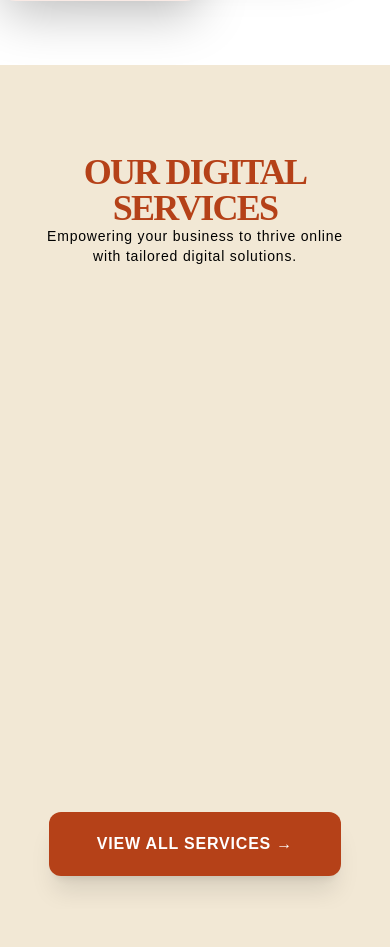
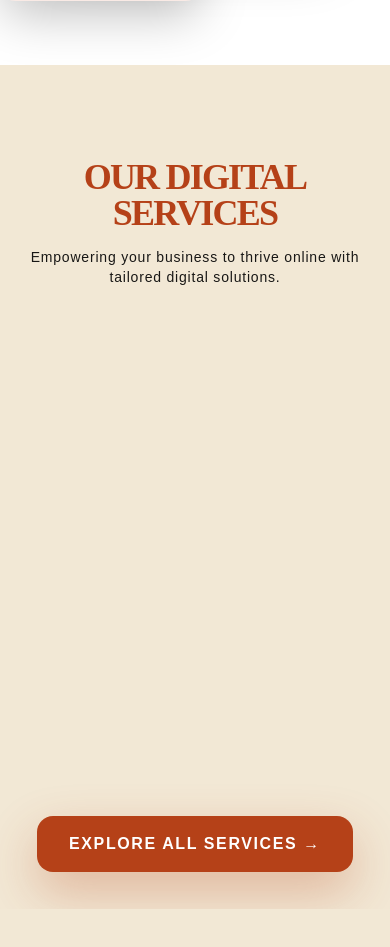
Before and after one commit to Umarnazir-7860/Bizgrow-Digital, a Next.js app: page / in a window 390 px wide. Shown: the part 2112-3059 px from the top of the page. Built offline with nearby package versions, Linux system fonts and the light colour scheme.

Commit message:
Adjust the heading hierarchy of horizontal services component

```diff
--- a/app/page.js
+++ b/app/page.js
@@ -50,7 +50,7 @@ const HomePage = () => {
       </section>
 
       {/* 🚀 UNIQUE FEATURE SECTION: Boost Online Presence */}
-      <section className="relative py-24 bg-white dark:bg-[#000B25] overflow-hidden">
+      <section className="relative py-24 bg-white dark:bg-[#000B25]  overflow-hidden">
         {/* Background Subtle Branding Elements */}
         <div className="absolute top-0 left-0 w-64 h-64 bg-[#B54118]/5 blur-[100px] rounded-full -z-10" />
         <div className="absolute bottom-0 right-0 w-96 h-96 bg-[#B54118]/5 blur-[130px] rounded-full -z-10" />
--- a/components/HorizontalProcess.jsx
+++ b/components/HorizontalProcess.jsx
@@ -143,9 +143,9 @@ const HorizontalProcess = () => {
                 </FadeIn>
                 <FadeIn direction={isVertical ? "up" : "right"} delay={0.2}>
                   {/* Font sizes optimized for all screens */}
-                  <h2 className="text-5xl sm:text-7xl lg:text-[6.5rem]  font-black dark:text-white text-slate-900 leading-none mt-4">
+                  <h3 className="text-5xl sm:text-7xl lg:text-[6.5rem]  font-black dark:text-white text-slate-900 leading-none mt-4">
                     {item.title}
-                  </h2>
+                  </h3>
                 </FadeIn>
                 {/* Naya Paragraph Section yahan aayega */}
                 <FadeIn direction={isVertical ? "up" : "right"} delay={0.4}>
--- a/components/ServicesServer.jsx
+++ b/components/ServicesServer.jsx
@@ -3,7 +3,7 @@ import { useRef } from "react";
 import Image from "next/image";
 import Link from "next/link";
 import { motion, useScroll, useTransform } from "framer-motion";
-import FadeIn from "@components/MotionWrapper";
+import FadeIn from "./MotionWrapper";
 
 export default function ServicesSection() {
   const container = useRef(null);
@@ -47,27 +47,26 @@ export default function ServicesSection() {
   ];
 
   return (
-    <section ref={container} className="relative w-full h-[250vh] md:h-[350vh] bg-[#F2E8D5] dark:bg-black dark:border-b-2 dark:border-orange-700 ">
-      <div className="sticky top-0 h-screen w-full flex flex-col items-center justify-center overflow-hidden px-4">
+    <section ref={container} className="relative w-full h-[300vh] md:h-[400vh] bg-[#F2E8D5] dark:bg-black dark:border-b-2 dark:border-orange-700">
+      <div className="sticky top-0 h-screen w-full flex flex-col items-center justify-center overflow-hidden">
 
-        {/* Heading Section */}
-        <div className="text-center z-10 w-full flex flex-col items-center">
+        {/* --- Heading: Optimized Spacing --- */}
+        <div className="text-center z-10 w-full px-6 flex flex-col items-center mb-4 md:mb-8">
           <FadeIn direction="up">
-            <h2 className="text-4xl mt-20 md:text-6xl text-[#B54118] font-bold uppercase tracking-tighter leading-none">
+            <h2 className="text-4xl md:text-6xl lg:text-6xl mt-8 text-[#B54118] font-black uppercase tracking-tighter leading-none pt-10">
               Our Digital Services
             </h2>
           </FadeIn>
 
           <FadeIn direction="up" delay={0.2}>
-            {/* Contrast Fix: text-black dark:text-white ensure accessibility */}
-            <p className="text-black dark:text-white mb-6 text-sm  md:text-[16px] font-medium max-w-[300px] md:max-w-xl mx-auto">
+            <p className="text-black dark:text-white mt-4 text-sm md:text-[16px] font-medium max-w-xl mx-auto opacity-90">
               Empowering your business to thrive online with tailored digital solutions.
             </p>
           </FadeIn>
         </div>
 
-        {/* Cards Wrapper */}
-        <div className="relative w-full mt-7 max-w-5xl h-[50vh] md:h-[60vh] flex items-center justify-center">
+        {/* --- Cards Wrapper: Fully Responsive Container --- */}
+        <div className="relative w-full max-w-6xl px-4 h-[55vh] md:h-[50vh] flex items-center justify-center">
           {visibleCards.map((card, idx) => {
             const start = idx * 0.18;
             const end = start + 0.25;
@@ -85,12 +84,11 @@ export default function ServicesSection() {
           })}
         </div>
 
-        {/* View All Services Button */}
-        <div className="mt-16 z-10 w-full ">
-          {/* Touch Target Fix: Added padding around link for better clickable area */}
-          <Link href="/our-digital-services" className="flex justify-center p-2 group" aria-label="View all of our digital services">
-            <button className="px-12 py-5 mb-4 bg-[#B54118] text-white text-base md:text-lg font-bold rounded-xl hover:scale-105 active:scale-95 transition-all duration-300 shadow-xl uppercase tracking-wider whitespace-nowrap">
-              View All Services →
+        {/* --- Footer Button: Always Visible --- */}
+        <div className="mt-8 md:mt-12 z-20 w-full px-4 flex justify-center">
+          <Link href="/our-digital-services" className="group" aria-label="View all of our digital services">
+            <button className="px-8 py-4 md:px-14 md:py-4 my-4 bg-[#B54118] text-white text-base md:text-lg font-black rounded-2xl hover:scale-110 active:scale-95 transition-all duration-500 shadow-[0_20px_50px_rgba(181,65,24,0.3)] uppercase tracking-widest">
+              Explore All Services →
             </button>
           </Link>
         </div>
@@ -101,37 +99,44 @@ export default function ServicesSection() {
 
 function Card({ title, img, desc, alt, i, progress, range, isFirst, isLast }) {
   const [start, end] = range;
-  const xTranslate = isFirst ? "0%" : "120%";
-  const xExit = isLast ? "0%" : "-120%";
+
+  // Logic remains same, but we use percentages that adapt to parent width
+  const xTranslate = isFirst ? "0%" : "150%";
+  const xExit = isLast ? "0%" : "-150%";
 
   const x = useTransform(progress, [start, start + 0.1, end - 0.1, end], [xTranslate, "0%", "0%", xExit]);
   const opacity = useTransform(progress, [start, start + 0.05, end - 0.05, end], [isFirst ? 1 : 0, 1, 1, isLast ? 1 : 0]);
-  const scale = useTransform(progress, [start, start + 0.1, end - 0.1, end], [isFirst ? 1 : 0.9, 1, 1, isLast ? 1 : 0.9]);
+  const scale = useTransform(progress, [start, start + 0.1, end - 0.1, end], [isFirst ? 1 : 0.85, 1, 1, isLast ? 1 : 0.85]);
 
   return (
     <motion.div
-      style={{ x, opacity, scale, zIndex: i, transformZ: 0 }}
-      className="absolute w-[95%] md:w-full max-w-3xl shadow-2xl rounded-[1.5rem] md:rounded-[2rem] bg-white dark:bg-[#000B25] p-4 md:p-10 border border-gray-100 flex flex-col md:flex-row gap-4 md:gap-8 items-center"
+      style={{ x, opacity, scale, zIndex: i }}
+      className="absolute w-full max-w-[95%] lg:max-w-4xl shadow-[0_40px_100px_rgba(0,0,0,0.2)] dark:shadow-[0_40px_100px_rgba(0,0,0,0.6)] rounded-[2.5rem] bg-white dark:bg-[#000B25] p-5 md:p-10 border border-gray-100 dark:border-white/5 flex flex-col md:flex-row gap-6 md:gap-10 items-center will-change-transform"
     >
-      <div className="w-full md:w-1/2 overflow-hidden rounded-xl shrink-0">
+      {/* Image Container: Fixed Ratios */}
+      <div className="w-full md:w-1/2 aspect-video md:aspect-square lg:aspect-video overflow-hidden rounded-[1.5rem] shrink-0 border dark:border-white/10">
         <Image
           src={img}
-          width={400}
-          height={300}
+          width={600}
+          height={400}
           alt={alt}
-          className="object-cover h-[150px] md:h-[240px] w-full"
+          className="object-cover w-full h-full transition-transform duration-700 hover:scale-110"
           priority={i === 0}
         />
       </div>
-      <div className="w-full md:w-1/2 text-center md:text-left">
-        {/* Contrast & Accessibility Fix: Removed opacity-60 for better readability */}
-        <span className="text-[#B54118] font-extrabold text-xs uppercase tracking-widest">
-          Service 0{i + 1}
-        </span>
-        <h3 className="text-2xl md:text-4xl text-[#B54118] font-black mt-1 leading-tight uppercase">
-          {title}
-        </h3>
-        <p className="text-gray-800 dark:text-gray-200 text-sm md:text-lg mt-2 md:mt-4 font-medium">
+
+      {/* Content Container */}
+      <div className="w-full md:w-1/2 text-center md:text-left flex flex-col justify-center">
+        <div className="flex flex-col items-center md:items-start mb-2">
+           <span className="px-4 py-1 rounded-full bg-orange-500/10 text-[#B54118] font-black text-[10px] md:text-xs uppercase tracking-[0.2em] mb-3">
+             Strategy 0{i + 1}
+           </span>
+           <h3 className="text-2xl md:text-3xl lg:text-4xl text-[#B54118] dark:text-orange-500 font-black leading-[1.1] uppercase tracking-tighter">
+             {title}
+           </h3>
+        </div>
+
+        <p className="text-gray-700 dark:text-gray-300 text-sm md:text-base lg:text-lg mt-3 font-medium leading-relaxed">
           {desc}
         </p>
       </div>
```
